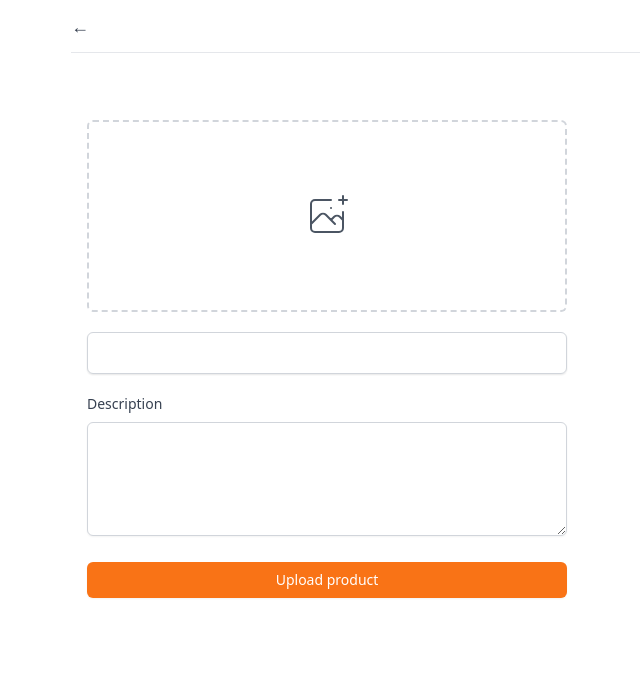
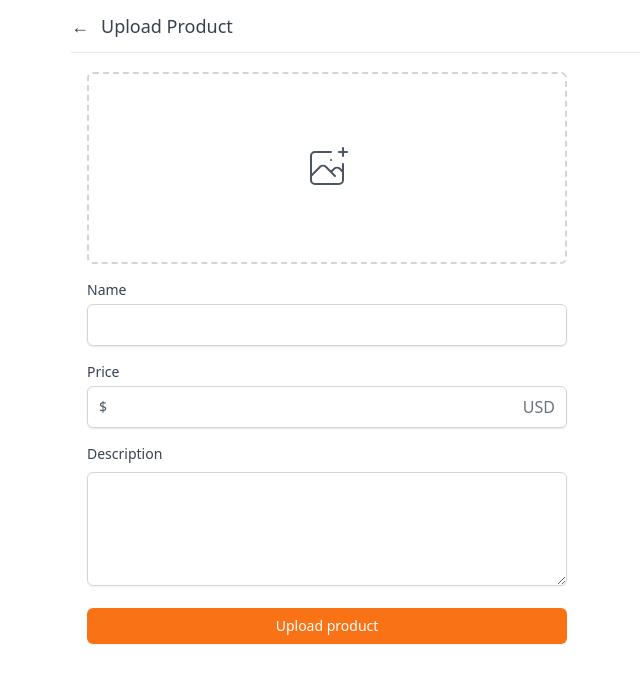
Before and after one commit to suhyunH/carrot-market, a Next.js app: page /products/upload in a window 1280 px wide. Shown: the top 682 px of the page, without its empty margins (313-953 px from the left). Built offline with nearby package versions, Linux system fonts and the light colour scheme.

Commit message:
Uploading form backend

```diff
--- a/components/textArea.tsx
+++ b/components/textArea.tsx
@@ -1,15 +1,20 @@
+import { UseFormRegisterReturn } from 'react-hook-form';
+
 interface TextAreaProps{
- title:string;
- placeholder?:string;
- rows:number;
+ label?:string;
+ name?:string;
+ register:UseFormRegisterReturn;
+ [key:string]:any;
 }
 
 
-export default function TextArea({title, placeholder,rows}:TextAreaProps){
+export default function TextArea({label, name, register, ...rest}:TextAreaProps){
     return(
     <div>
-         <label className='mb-1 block text-sm font-medium text-gray-700'>{title}</label>
-           <textarea rows={rows} className="mt-1 shadow-sm w-full focus:ring-orange-500 rounded-md border-gray-300 focus:border-orange-500" placeholder={placeholder}/>
+        {label? (
+            <label htmlFor={name} className='mb-1 block text-sm font-medium text-gray-700'>{label}</label>
+        ):null}
+           <textarea id={name} {...register} rows={4} className="mt-1 shadow-sm w-full focus:ring-orange-500 rounded-md border-gray-300 focus:border-orange-500" {...rest}/>
        </div>
     )
 }
--- a/pages/products/upload.tsx
+++ b/pages/products/upload.tsx
@@ -3,12 +3,25 @@ import Button from '@components/button';
 import Input from '@components/input';
 import Layout from '@components/layout';
 import TextArea from '@components/textArea';
+import { useForm } from 'react-hook-form';
+import useMutation from '@libs/client/useMutation';
+
+interface UploadProductForm{
+  name:string;
+  price:number;
+  description:string;
+}
 
  const Upload: NextPage = () => {
+   const {register, handleSubmit} = useForm<UploadProductForm>();
+   const [uploadProduct, {loading, data}] = useMutation("/api/products");
+   const onValid =(data:UploadProductForm)=>{
+    if(loading) return;
+    uploadProduct(data)
+   }
    return (
-     <Layout canGoBack>
-
-        <div className='px-4 py-16 space-y-5'>
+     <Layout canGoBack title='Upload Product'>
+        <form className='p-4 space-y-4' onSubmit={handleSubmit(onValid)}>
           <div>
               <label  className='cursor-pointer w-full flex items-center justify-center border-2 border-dashed border-gray-300 h-48 rounded-md text-gray-600 hover:text-orange-500 hover:border-orange-500'>
                 <svg
@@ -28,11 +41,26 @@ import TextArea from '@components/textArea';
                 <input className='hidden' type="file" />
               </label>
           </div>
-          <Input />
-          <TextArea title='Description' rows={4}/>
-        <Button text='Upload product'/>
+          <Input register={register("name",{required:true})}
+          required
+          label='Name'
+          name="name"
+          type="text"
+          />
+          <Input register={register("price",{required:true})}
+          required
+          label='Price'
+          name="price"
+          type='text'
+          kind="price"
+          />
+          <TextArea register={register("description",{required:true})}
+          name='Description' label='Description'
+          required
+          />
+        <Button text={loading? "Loading...":'Upload product'}/>
 
-        </div>
+        </form>
      </Layout>
    );
  };
```
